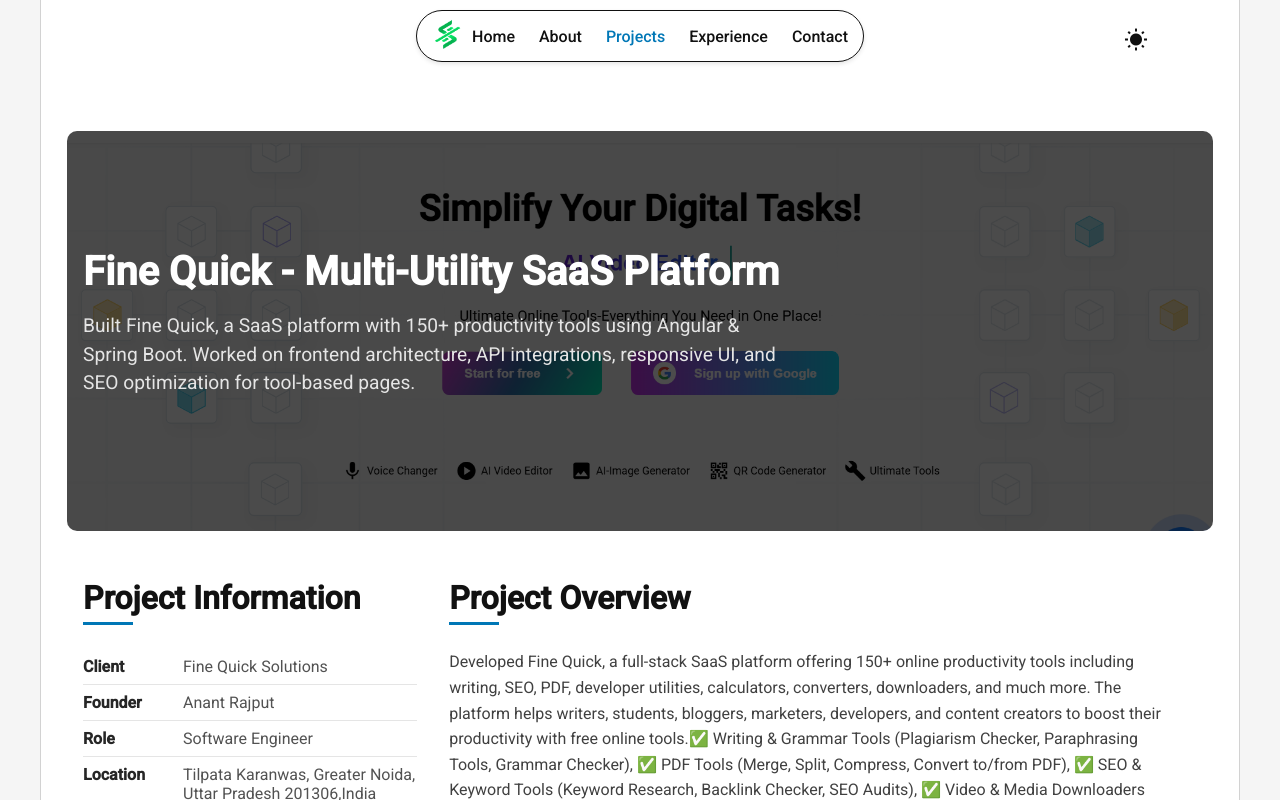
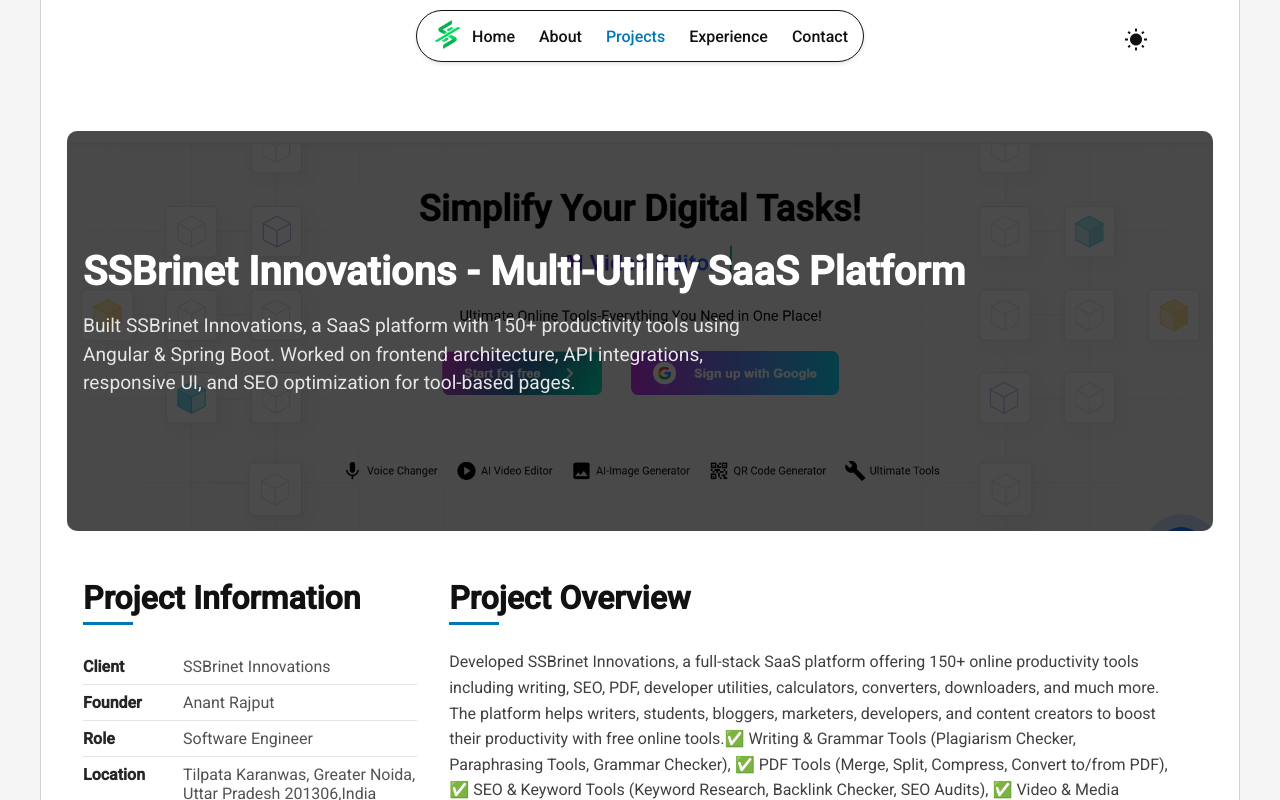
Before and after one commit to satendracoder/my-portfolio-site, an Angular app: page /projects/1 in a window 1280 px wide. Shown: the top 800 px of the page. Built offline with nearby package versions, Linux system fonts and the light colour scheme.

Commit message:
All update

```diff
--- a/src/app/pages/home/experience/experience.ts
+++ b/src/app/pages/home/experience/experience.ts
@@ -28,7 +28,7 @@ export class Experience {
     {
       name: 'SSBrinet Innovations',
       icon: 'https://www.ssbrinet.com/favicon.png',
-      duration: 'June 2025 - Present (Part-time)',
+      duration: 'July 2025 - Present (Part-time)',
       degination: "Software Engineer",
       location: 'Greate Noida, Uttar Pradesh · Remote',
       points: [
--- a/src/app/pages/home/project-details/project-details.ts
+++ b/src/app/pages/home/project-details/project-details.ts
@@ -32,14 +32,14 @@ export class ProjectDetails {
   // Dummy data for the project details
   projects: Project[] = [
 
-    //1 Fine Quick
+    //1 SSBrinet Innovations
     {
       id: 1,
-      title: 'Fine Quick - Multi-Utility SaaS Platform',
+      title: 'SSBrinet Innovations - Multi-Utility SaaS Platform',
       description:
-        'Built Fine Quick, a SaaS platform with 150+ productivity tools using Angular & Spring Boot. Worked on frontend architecture, API integrations, responsive UI, and SEO optimization for tool-based pages.',
+        'Built SSBrinet Innovations, a SaaS platform with 150+ productivity tools using Angular & Spring Boot. Worked on frontend architecture, API integrations, responsive UI, and SEO optimization for tool-based pages.',
       longDescription:
-        'Developed Fine Quick, a full-stack SaaS platform offering 150+ online productivity tools including writing, SEO, PDF, developer utilities, calculators, converters, downloaders, and much more. The platform helps writers, students, bloggers, marketers, developers, and content creators to boost their productivity with free online tools.✅ Writing & Grammar Tools (Plagiarism Checker, Paraphrasing Tools, Grammar Checker), ✅ PDF Tools (Merge, Split, Compress, Convert to/from PDF), ✅ SEO & Keyword Tools (Keyword Research, Backlink Checker, SEO Audits), ✅ Video & Media Downloaders (Instagram, TikTok, YouTube, Twitter), ✅ Calculators & Utilities (GST Calculator, Loan Calculator, BMI Calculator), ✅ Developer Tools (JSON/XML Viewer, Encoder/Decoder, Minifiers, Formatters), ✅ Image Tools (Image Resizer, Compressor, Converter), ✅ Security Tools (MD5 Generator, Password Generator, JWT Decoder)',
+        'Developed SSBrinet Innovations, a full-stack SaaS platform offering 150+ online productivity tools including writing, SEO, PDF, developer utilities, calculators, converters, downloaders, and much more. The platform helps writers, students, bloggers, marketers, developers, and content creators to boost their productivity with free online tools.✅ Writing & Grammar Tools (Plagiarism Checker, Paraphrasing Tools, Grammar Checker), ✅ PDF Tools (Merge, Split, Compress, Convert to/from PDF), ✅ SEO & Keyword Tools (Keyword Research, Backlink Checker, SEO Audits), ✅ Video & Media Downloaders (Instagram, TikTok, YouTube, Twitter), ✅ Calculators & Utilities (GST Calculator, Loan Calculator, BMI Calculator), ✅ Developer Tools (JSON/XML Viewer, Encoder/Decoder, Minifiers, Formatters), ✅ Image Tools (Image Resizer, Compressor, Converter), ✅ Security Tools (MD5 Generator, Password Generator, JWT Decoder)',
       image: '/assets/images/projects/finequick_web/home.png',
       gallery: [
         '/assets/images/projects/finequick_web/home.png',
@@ -75,8 +75,8 @@ export class ProjectDetails {
         'Postman',
       ],
       category: 'Anant Rajput',
-      demoUrl: 'https://www.finequick.com/',
-      codeUrl: 'https://github.com/satendrasde',
+      demoUrl: 'https://www.SSBrinet.com/',
+      codeUrl: 'https://github.com/satendracoder',
       features: [
        'Designed and developed the frontend interface using Angular with modular, component-driven architecture.',
        'Created REST APIs using Spring Boot for dynamic tool rendering and processing.',
@@ -89,8 +89,8 @@ export class ProjectDetails {
        'Ensured error handling and smooth user feedback with toasts, loaders, and validations.',
        'Coordinated with backend team for performance optimizations and scaling strategies.'
       ],
-      client: 'Fine Quick Solutions',
-      date: 'June 2025 to Present (Part time)',
+      client: 'SSBrinet Innovations',
+      date: 'July 2025 to Present (Part time)',
       role: 'Software Engineer',
       location: 'Tilpata Karanwas, Greater Noida, Uttar Pradesh 201306,India',
     },
@@ -126,7 +126,7 @@ export class ProjectDetails {
       ],
       category: 'Sagar Raj Singhal',
       demoUrl: 'https://web.redmilbusinessmall.com/login',
-      codeUrl: 'https://github.com/satendrasde',
+      codeUrl: 'https://github.com/satendracoder',
       features: [
         'Integrated fintech services like APES, Aadhaar Pay, DMT, Micro-ATM, Recharge, and Bill Payment APIs for seamless user transactions.',
         'Implemented profile authentication and verification using secure API consumption for enhanced security and user trust.',
@@ -173,7 +173,7 @@ export class ProjectDetails {
       ],
       category: 'Sagar Raj Singhal',
       demoUrl: 'https://hdfc.betterbottech.ai/login/',
-      codeUrl: 'https://github.com/satendrasde',
+      codeUrl: 'https://github.com/satendracoder',
       features: [
         'Designed and developed a modular, component-driven architecture using Angular for scalability and maintainability.',
         'Data filtering and export functionalities',
@@ -226,7 +226,7 @@ export class ProjectDetails {
       ],
       category: 'Gaurav Singh - Director',
       demoUrl: 'https://poker9club.casino/',
-      codeUrl: 'https://github.com/satendrasde',
+      codeUrl: 'https://github.com/satendracoder',
       features: [
         'Designed responsive and interactive UI for core modules like login, registration, top-up, account, and transactions.',
         'Integrated REST APIs for user authentication, transaction processing, and player management.',
@@ -282,7 +282,7 @@ export class ProjectDetails {
       ],
       category: 'Gaurav Singh - Director',
       demoUrl: 'https://eazycool.com.sg/',
-      codeUrl: 'https://github.com/satendrasde',
+      codeUrl: 'https://github.com/satendracoder',
       features: [
         'Designed and implemented responsive frontend UI using Angular.',
         'Created dynamic car and product listing pages driven by data from backend APIs.',
@@ -324,7 +324,7 @@ export class ProjectDetails {
       technologies: ['HTML','CSS','Angular', 'TypeScript', 'Material UI', 'Java Spring Boot', 'Rest APIs'],
       category: 'Satendra Rajput',
       demoUrl: 'https://satendrasde.vercel.app/',
-      codeUrl: 'https://github.com/satendrasde',
+      codeUrl: 'https://github.com/satendracoder',
       features: [
         'Designed the entire website layout using modern, clean, and minimalistic UI.',
         'Built reusable components for sections like Projects, Skills, and Contact.',
@@ -362,7 +362,7 @@ export class ProjectDetails {
       technologies: ['HTML','CSS','Angular', 'TypeScript', 'Material UI', 'Java Spring Boot', 'Rest APIs'],
       category: 'Avviare Educational Hub College',
       demoUrl: 'https://satendrasde.vercel.app/',
-      codeUrl: 'https://github.com/satendrasde',
+      codeUrl: 'https://github.com/satendracoder',
       features: [
         'Designed and developed complete frontend architecture using Angular.',
         'Integrated Bootstrap grid system for responsive layouts.',
--- a/src/app/pages/home/project/project.ts
+++ b/src/app/pages/home/project/project.ts
@@ -26,16 +26,16 @@ export class Project {
   }
 
 projects: Project_1[] = [
-  // 1_Fine Quick
+  // 1_SSBrinet Innovations
    {
       id: 1,
-      title: 'FineQuick Multi-Utility SaaS Platform',
-      description: 'Built Fine Quick, a SaaS platform with 150+ productivity tools using Angular & Spring Boot...',
+      title: 'SSBrinet Multi-Utility SaaS Platform',
+      description: 'Built SSBrinet Innovations, a SaaS platform with 150+ productivity tools using Angular & Spring Boot...',
       image: '/assets/images/projects/finequick_web/home.png',
       technologies: ['HTML/CSS', 'Angular/TypeScript', 'Java', 'JWT', 'Spring Boot', 'MySQL'],
-      category: 'Fine Quick',
-      demoUrl: 'https://www.finequick.com/',
-      codeUrl: 'https://github.com/satendrasde'
+      category: 'SSBrinet Innovations',
+      demoUrl: 'https://www.SSBrinet.com/',
+      codeUrl: 'https://github.com/satendracoder'
     },
 
     // 2_Redmil Fintech
@@ -47,7 +47,7 @@ projects: Project_1[] = [
       technologies: ['HTML/CSS', 'Angular/TypeScript', 'Java', 'RESTful APIs', 'Spring Boot', 'MySQL'],
       category: 'Redmil',
       demoUrl: 'https://web.redmilbusinessmall.com/login',
-      codeUrl: 'https://github.com/satendrasde'
+      codeUrl: 'https://github.com/satendracoder'
     },
 
     // 3_Redmil HDFC
@@ -59,7 +59,7 @@ projects: Project_1[] = [
       technologies: ['HTML/CSS', 'JavaScript/TypeScript','Angular', 'Material UI'],
       category: 'Redmil',
       demoUrl: 'https://hdfc.betterbottech.ai/login',
-      codeUrl: 'https://github.com/satendrasde'
+      codeUrl: 'https://github.com/satendracoder'
     },
 
     // 4_Webconvoy Gaming Platform
@@ -71,7 +71,7 @@ projects: Project_1[] = [
       technologies: ['HTML/CSS', 'JavaScript/TypeScript','Angular', 'Material UI'],
       category: 'Webconvoy',
       demoUrl: 'https://poker9club.casino/',
-      codeUrl: 'https://github.com/satendrasde'
+      codeUrl: 'https://github.com/satendracoder'
     },
 
     // 5_Webconvoy PPF(Paint Protection Film)
@@ -83,7 +83,7 @@ projects: Project_1[] = [
       technologies: ['HTML/CSS','JavaScript','TypeScript','Angular','Material UI','', 'MEAN Stack',],
       category: 'Webconvoy',
       demoUrl: 'https://eazycool.com.sg/',
-      codeUrl: 'https://github.com/satendrasde'
+      codeUrl: 'https://github.com/satendracoder'
     },
 
     //_6 Port Portfolio Website
@@ -95,7 +95,7 @@ projects: Project_1[] = [
       technologies: ['HTML','CSS','Angular', 'TypeScript', 'Material UI', 'Java Spring Boot', 'Rest APIs'],
       category: 'Collage & Myself',
       demoUrl: 'https://satendrasde.vercel.app/',
-      codeUrl: 'https://github.com/satendrasde'
+      codeUrl: 'https://github.com/satendracoder'
     },
 
     // Collage time Project
@@ -107,11 +107,11 @@ projects: Project_1[] = [
       technologies: ['HTML', 'CSS','TypeScript','Angular_12', 'Material UI', 'Bootstrap'],
       category: 'Collage & Myself',
       demoUrl: 'https://satendrasde.com/contact',
-      codeUrl: 'https://github.com/satendrasde'
+      codeUrl: 'https://github.com/satendracoder'
     }
   ];
 
-  categories: string[] = ['All', 'Fine Quick', 'Redmil', 'Webconvoy','Collage & Myself',];
+  categories: string[] = ['All', 'SSBrinet Innovations', 'Redmil', 'Webconvoy','Collage & Myself',];
   selectedCategory: string = 'All';
 
   filteredProjects(): Project_1[] {
```
Also changed, not shown: src/app/pages/home/contact/contact.html (+13 -31 lines).
